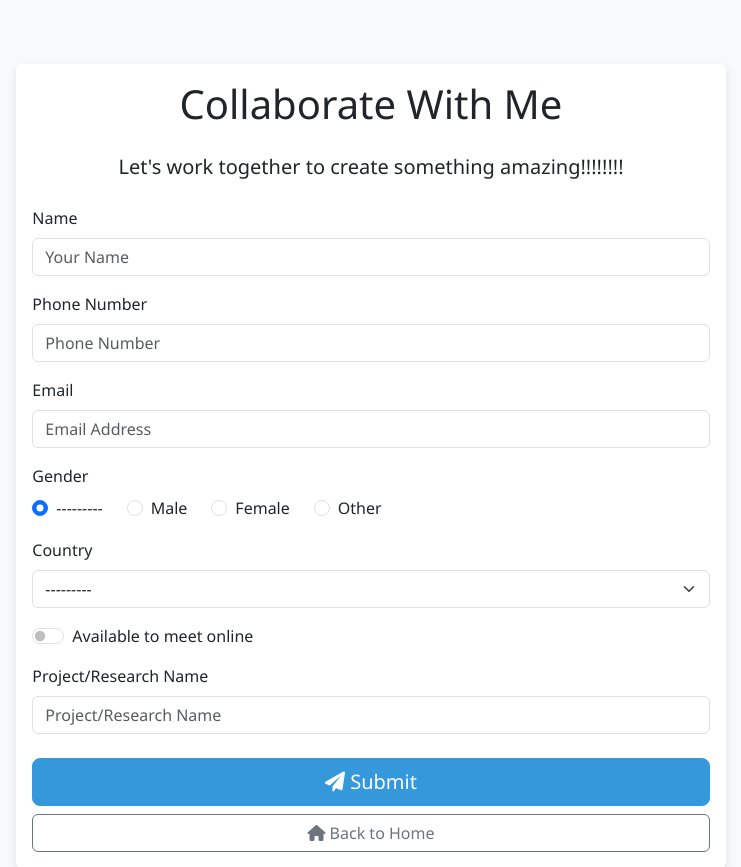
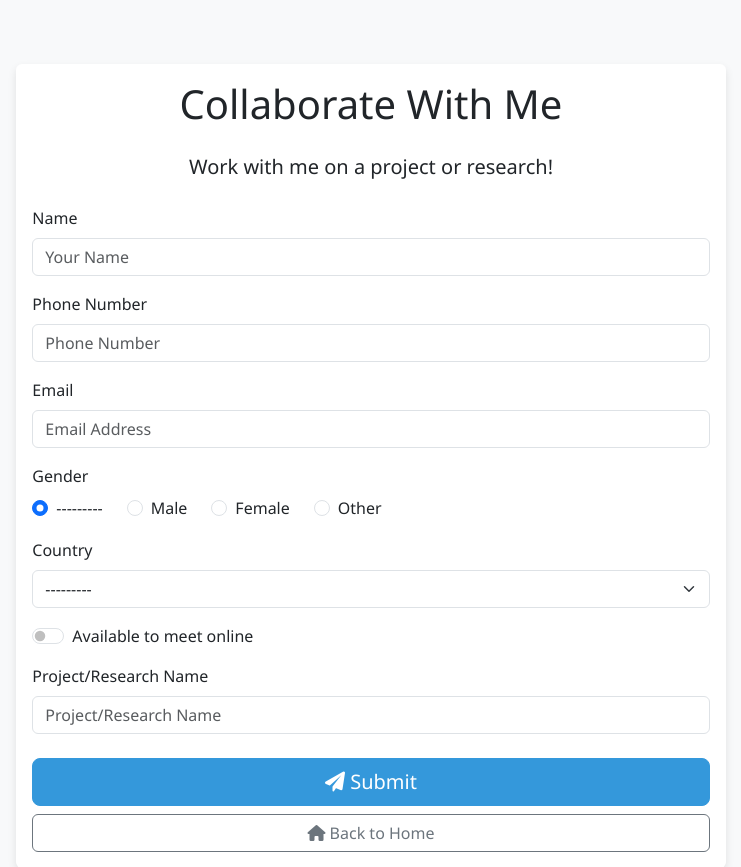
Before and after one commit to HusseinMoukalled/Portfolio_Jenkins, a Django app: page /collaborate/ in a window 1280 px wide. Shown: the part 72-939 px from the top of the page, without its empty margins (269-1010 px from the left). Run offline with Django 5.2, Linux system fonts and the light colour scheme.

Commit message:
Testing CICD 2

```diff
--- a/templates/portfolio/collaborate.html
+++ b/templates/portfolio/collaborate.html
@@ -6,7 +6,7 @@
         <div class="card">
             <div class="card-body">
                 <h1 class="card-title text-center mb-4">Collaborate With Me</h1>
-                <p class="lead text-center mb-4">Let's work together to create something amazing!!!!!!!!</p>
+                <p class="lead text-center mb-4">Work with me on a project or research!</p>
 
                 <form method="post" class="needs-validation" novalidate>
                     {% csrf_token %}
```
